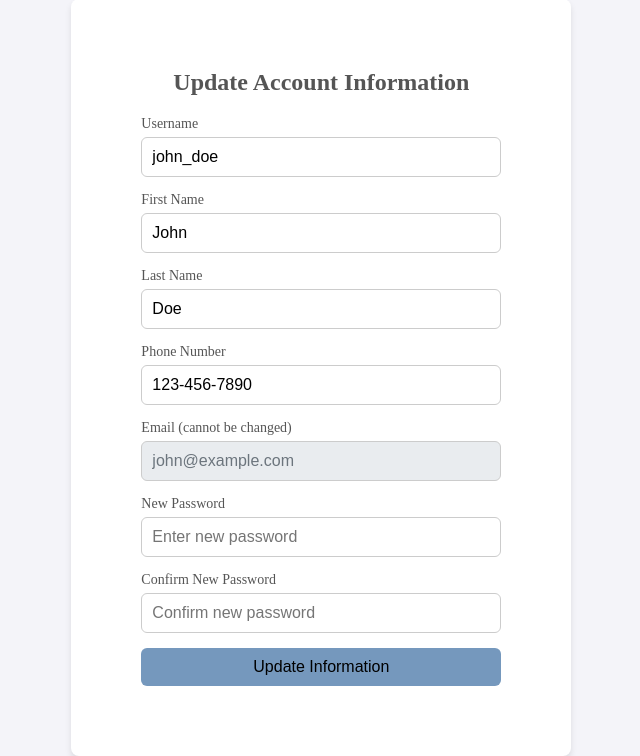
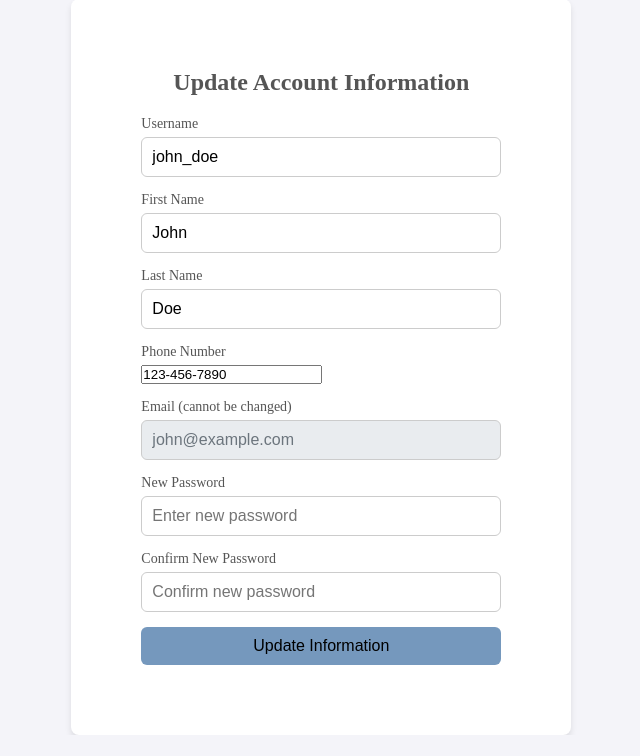
Before and after one commit to aliciaaenriquezz/ECE413-Heart-Rate-Monitoring, a web app: file public/updateaccount.html in a window 1280 px wide. Shown: the part 241-997 px from the top of the page, without its empty margins (398-1038 px from the left). After the commit the page ends 976 px from the top, so only its background shows below. Run offline with its HTML, style and script files only (its server is not run), Linux system fonts and the light colour scheme; some libraries are stand-ins or nearby versions.

Commit message:
Update updateaccount.css

```diff
--- a/public/stylesheets/updateaccount.css
+++ b/public/stylesheets/updateaccount.css
@@ -95,8 +95,7 @@ label {
 
 input[type="text"],
 input[type="password"],
-input[type="email"],
-input[type="tel"] {
+input[type="email"] {
     padding: 10px;
     font-size: 16px;
     border-radius: 6px;
```
